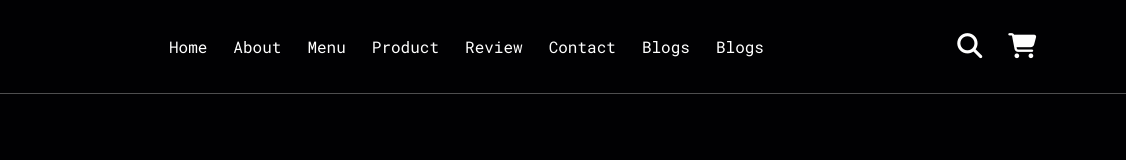
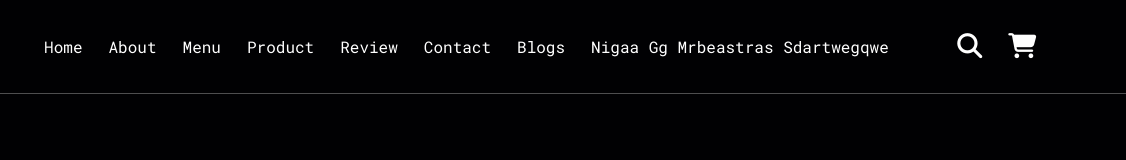
Before and after one commit to BinhThuongTTT/coffee-management-website-Agile-, a plain HTML site: page index.html in a window 1280 px wide. Shown: the full height of the page, 154-1280 px from the left. Drawn offline with Linux system fonts and the light colour scheme.

Commit message:
Thêm [sfdsadsafsad] bởi [ádfssd]

```diff
--- a/index.html
+++ b/index.html
@@ -29,7 +29,7 @@
         <a href="#review">review</a>
         <a href="#contact">contact</a>
         <a href="#blogs">blogs</a>
-        <a href="#nigga">blogs</a>
+        <a href="#nigga">nigaa gg mrbeastras sdartwegqwe</a>
     </nav>
 
     <div class="icons">
```
